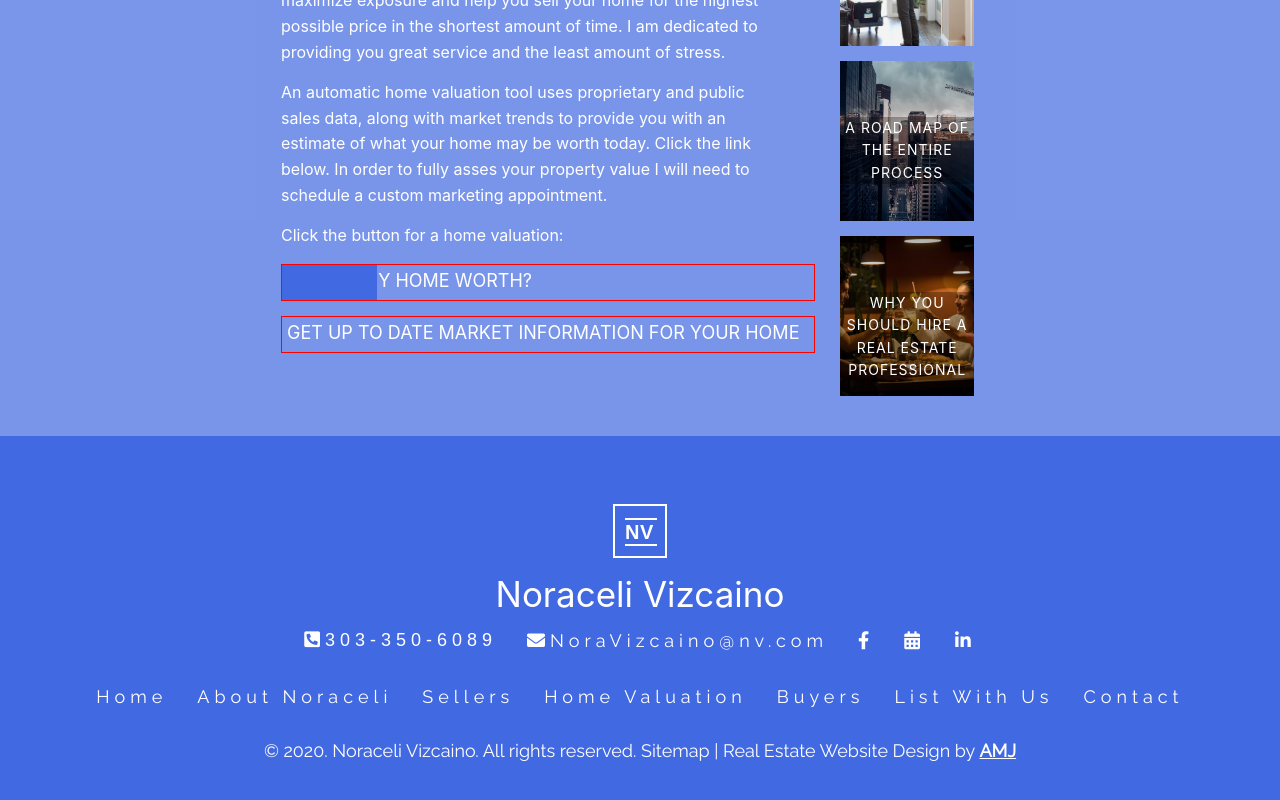
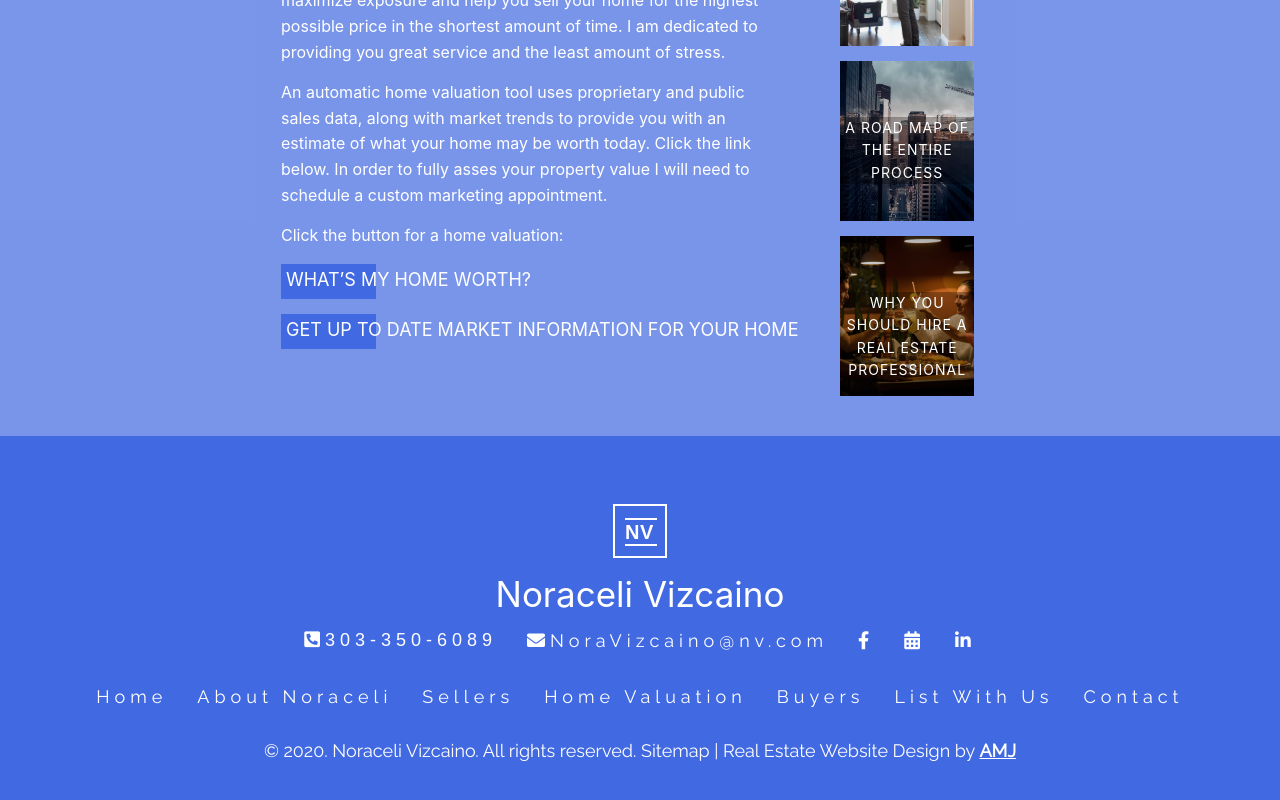
Before and after one commit to ArizonaMangoJuice/Home-Brokers, a React (Create React App) app: page /homeValuation in a window 1280 px wide. Shown: the part 1053-1853 px from the top of the page. Built offline with nearby package versions, Linux system fonts and the light colour scheme.

Commit message:
added dynamic background width in fancylink

```diff
--- /dev/null
+++ b/src/components/FancyLink/FancyLink.css
@@ -0,0 +1,40 @@
+.fancy-link{
+    /* border: 1px solid red; */
+    margin-top: 15px;
+    height: 35px;
+    /* width: auto; */
+}
+
+.fancy-background-length{
+    width: 235px;
+    position: absolute;
+    left: 0;
+    height: 100%;
+    background-color: royalblue;
+    transition: ease-in 0.2s;
+    z-index: -1;
+
+}
+
+.fancy-background{
+    position: absolute;
+    left: 0;
+    width: 95px;
+    height: 100%;
+    background-color: royalblue;
+    z-index: -1;
+}
+
+.fancy-link-settings{
+    padding: 5px;
+    text-decoration: none;
+    color: white;
+    /* width: 250px; */
+    display: block;
+    z-index: 2;
+    /* width: 230px; */
+}
+
+.long-link{
+    width: 490px;
+}
--- /dev/null
+++ b/src/components/FancyLink/FancyLink.js
@@ -0,0 +1,49 @@
+import React from 'react'
+import './FancyLink.css'
+import {
+    Link
+} from 'react-router-dom'
+
+export default class FancyLink extends React.Component{
+    constructor(props){
+       super(props)
+       this.state = {
+            hovered: false
+       }
+    }
+
+    hovered = () => {
+        this.setState({
+            hovered: !this.state.hovered
+        })
+    }
+
+    render(){
+        let hovered = this.state.hovered;
+        let count = this.props.text.split('').length;
+        let backWidth = count * 11.19047619047619;
+        console.log('count' + backWidth)
+
+        const fancyBackgroundLength = {
+            width: backWidth,
+            position: 'absolute',
+            left: '0',
+            height: '100%',
+            backgroundColor: 'royalblue',
+            transition: 'ease-in 0.2s',
+            zIndex: '-1',
+        }
+
+        return (
+            <div className='fancy-link relative'>
+                <div style={hovered ? fancyBackgroundLength : {}} className={hovered ? '' : 'fancy-background'}></div>
+                <Link onMouseEnter={() => this.hovered()}
+                    onMouseLeave={() => this.hovered()}
+                    className='fancy-link-settings'
+                    to='/'>
+                    {this.props.text}
+                </Link>
+            </div>
+        )
+    }
+}
--- a/src/components/HomeValuation/HomeValuation.css
+++ b/src/components/HomeValuation/HomeValuation.css
@@ -53,32 +53,3 @@
 }
 
 /* move to own component */
-.fancy-link{
-    border: 1px solid red;
-    margin-top: 15px;
-    height: 35px;
-    /* width: auto; */
-}
-
-.fancy-background:hover{
-    width: auto;
-    transition: ease-in 0.2s;
-}
-
-.fancy-background{
-    position: absolute;
-    left: 0;
-    width: 95px;
-    height: 100%;
-    z-index: 1;
-    background-color: royalblue;
-}
-
-.fancy-link-settings{
-    padding: 5px;
-    text-decoration: none;
-    color: white;
-    /* width: 250px; */
-    display: block;
-    z-index: 2;
-}
--- a/src/components/HomeValuation/HomeValuation.js
+++ b/src/components/HomeValuation/HomeValuation.js
@@ -4,6 +4,7 @@ import {
     Link
 } from 'react-router-dom'
 import SmallImageLink from '../SmallImageLink/SmallImageLink'
+import FancyLink from '../FancyLink/FancyLink'
 export default class HomeValuation extends React.Component{
     constructor(props){
         super(props)
@@ -41,17 +42,9 @@ export default class HomeValuation extends React.Component{
                                                 <p className='page-info-block nolm'>I know that selling your home is a major life event, and in today’s market, is a multifaceted effort. That’s why I make it easy for my clients to count on me to manage the entire process for them. My unparalleled marketing strategies will maximize exposure and help you sell your home for the highest possible price in the shortest amount of time. I am dedicated to providing you great service and the least amount of stress.</p>
                                                 <p className='page-info-block nolm'>An automatic home valuation tool uses proprietary and public sales data, along with market trends to provide you with an estimate of what your home may be worth today. Click the link below. In order to fully asses your property value I will need to schedule a custom marketing appointment.</p>
                                                 <p className='page-info-block nolm'>Click the button for a home valuation:</p>
-                                                <div className='fancy-link relative'>
-                                                    <div className='fancy-background'></div>
-                                                    <Link className='fancy-link-settings' to='/'>
-                                                         WHAT’S MY HOME WORTH?
-                                                    </Link>
-                                                </div>
-                                                <div className='fancy-link relative'>
-                                                    <Link className='fancy-link-settings' to='/'>
-                                                         GET UP TO DATE MARKET INFORMATION FOR YOUR HOME
-                                                    </Link>
-                                                </div>
+                                                <FancyLink text='WHAT’S MY HOME WORTH?'/>
+                                                <FancyLink text='GET UP TO DATE MARKET INFORMATION FOR YOUR HOME'/>
+
                                             </div>
                                             <div className='page-info-long-info'>
                                                 <SmallImageLink title="FINANCIAL OBLIGATIONS" imgLink='hugging.jpg'/>
```
